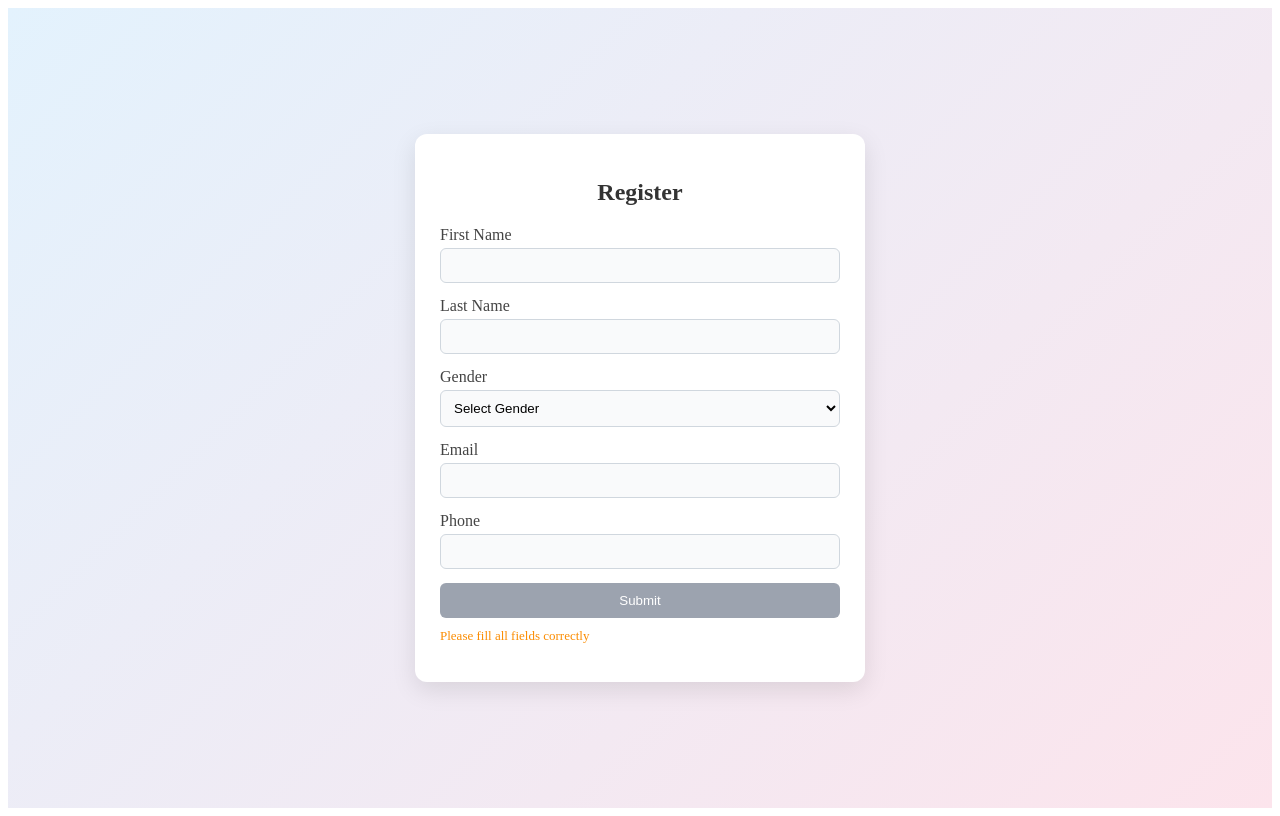
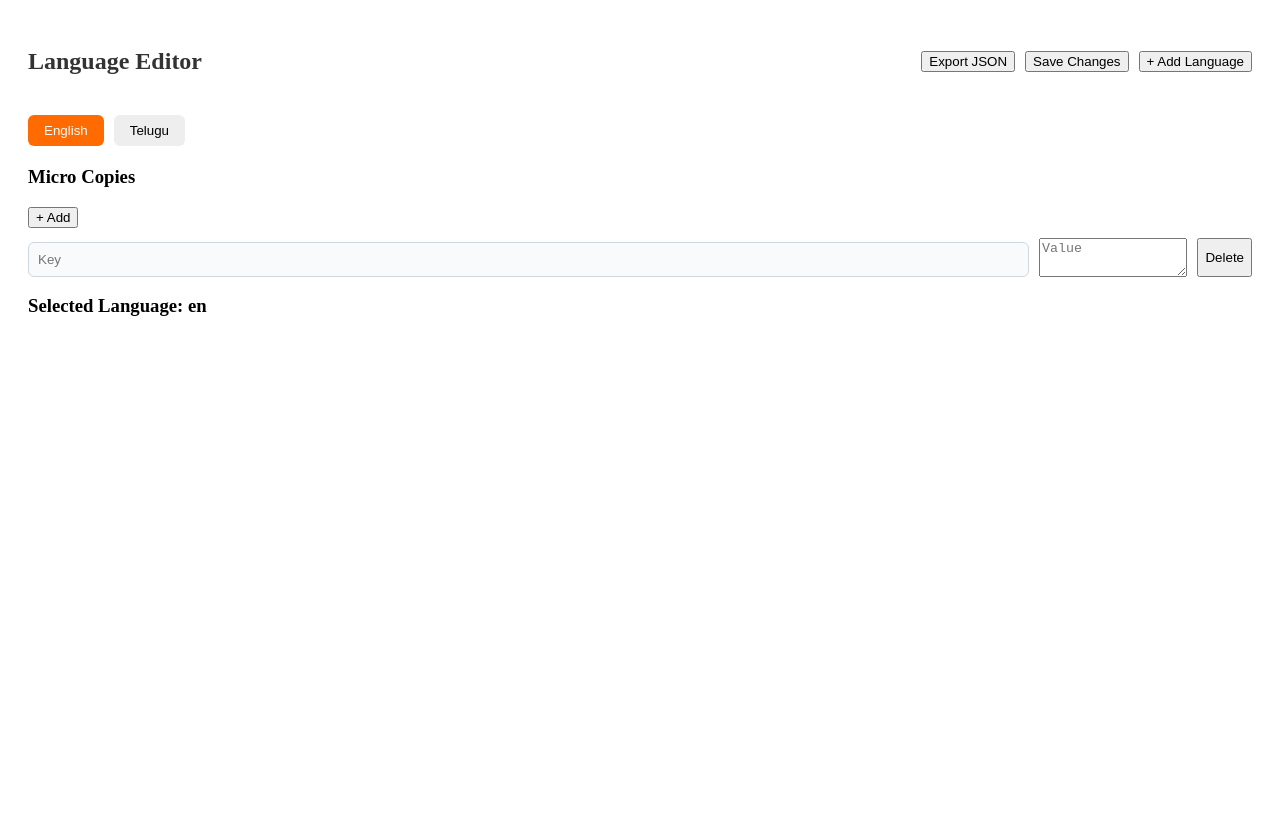
Before and after one commit to Karthiksherlock/sample_react1, a React (Vite) app: page /language in a window 1280 px wide. Built offline with nearby package versions, Linux system fonts and the light colour scheme.

Commit message:
added language page with routing, header, tabs and microcopy functionality

```diff
--- a/package.json
+++ b/package.json
@@ -12,7 +12,8 @@
   "dependencies": {
     "axios": "^1.15.0",
     "react": "^19.2.4",
-    "react-dom": "^19.2.4"
+    "react-dom": "^19.2.4",
+    "react-router-dom": "^7.14.2"
   },
   "devDependencies": {
     "@babel/core": "^7.29.0",
--- a/src/App.tsx
+++ b/src/App.tsx
@@ -1,7 +1,16 @@
-import UserForm from "./components/UserForm";
+import { BrowserRouter, Routes, Route } from "react-router-dom";
+import UserForm from "./components/userForm";
+import LanguagePage from "./pages/LanguagePage";
 
 function App() {
-  return <UserForm />;
+  return (
+    <BrowserRouter>
+      <Routes>
+        <Route path="/" element={<UserForm />} />
+        <Route path="/language" element={<LanguagePage />} />
+      </Routes>
+    </BrowserRouter>
+  );
 }
 
 export default App;
--- /dev/null
+++ b/src/components/language/MicroCopyItem.tsx
@@ -0,0 +1,33 @@
+type Item = {
+  key: string;
+  value: string;
+};
+
+type Props = {
+  item: Item;
+  index: number;
+  onChange: (index: number, field: "key" | "value", value: string) => void;
+  onDelete: (index: number) => void;
+};
+
+function MicroCopyItem({ item, index, onChange, onDelete }: Props) {
+  return (
+    <div style={{ display: "flex", gap: "10px", marginBottom: "10px" }}>
+      <input
+        placeholder="Key"
+        value={item.key}
+        onChange={(e) => onChange(index, "key", e.target.value)}
+      />
+
+      <textarea
+        placeholder="Value"
+        value={item.value}
+        onChange={(e) => onChange(index, "value", e.target.value)}
+      />
+
+      <button onClick={() => onDelete(index)}>Delete</button>
+    </div>
+  );
+}
+
+export default MicroCopyItem;
--- /dev/null
+++ b/src/components/language/header.tsx
@@ -0,0 +1,26 @@
+type HeaderProps = {
+  onAddLanguage: () => void;
+};
+
+function Header({ onAddLanguage }: HeaderProps) {
+  return (
+    <div
+      style={{
+        display: "flex",
+        justifyContent: "space-between",
+        alignItems: "center",
+        marginBottom: "20px",
+      }}
+    >
+      <h2>Language Editor</h2>
+
+      <div style={{ display: "flex", gap: "10px" }}>
+        <button>Export JSON</button>
+        <button>Save Changes</button>
+        <button onClick={onAddLanguage}>+ Add Language</button>
+      </div>
+    </div>
+  );
+}
+
+export default Header;
--- /dev/null
+++ b/src/components/language/tabs.tsx
@@ -0,0 +1,36 @@
+type Language = {
+  code: string;
+  name: string;
+};
+
+type TabsProps = {
+  languages: Language[];
+  selectedLanguage: string;
+  onSelect: (code: string) => void;
+};
+
+function Tabs({ languages, selectedLanguage, onSelect }: TabsProps) {
+  return (
+    <div style={{ display: "flex", gap: "10px", marginBottom: "20px" }}>
+      {languages.map((lang) => (
+        <button
+          key={lang.code}
+          onClick={() => onSelect(lang.code)}
+          style={{
+            padding: "8px 16px",
+            background:
+              selectedLanguage === lang.code ? "#ff6b00" : "#eee",
+            color: selectedLanguage === lang.code ? "#fff" : "#000",
+            border: "none",
+            borderRadius: "6px",
+            cursor: "pointer",
+          }}
+        >
+          {lang.name}
+        </button>
+      ))}
+    </div>
+  );
+}
+
+export default Tabs;
--- /dev/null
+++ b/src/pages/LanguagePage.tsx
@@ -0,0 +1,69 @@
+import { useState } from "react";
+import Header from "../components/language/Header";
+import Tabs from "../components/language/Tabs";
+import MicroCopyItem from "../components/language/MicroCopyItem";
+function LanguagePage() {
+  const [languages, setLanguages] = useState([
+    { code: "en", name: "English" },
+    { code: "te", name: "Telugu" },
+  ]);
+
+  const [selectedLanguage, setSelectedLanguage] = useState("en");
+  const [showModal, setShowModal] = useState(false);
+  const [microCopies, setMicroCopies] = useState([
+    { key: "", value: "" },
+  ]);
+  const handleChange = (
+    index: number,
+    field: "key" | "value",
+    value: string
+  ) => {
+    const updated = [...microCopies];
+    updated[index][field] = value;
+    setMicroCopies(updated);
+  };
+
+  const handleAdd = () => {
+    setMicroCopies([...microCopies, { key: "", value: "" }]);
+  };
+
+  const handleDelete = (index: number) => {
+    const updated = microCopies.filter((_, i) => i !== index);
+    setMicroCopies(updated);
+  };
+
+  return (
+    <div style={{ padding: "20px" }}>
+      <Header onAddLanguage={() => setShowModal(true)} />
+
+      {/* Tabs */}
+      <Tabs
+        languages={languages}
+        selectedLanguage={selectedLanguage}
+        onSelect={setSelectedLanguage}
+      />
+      <h3>Micro Copies</h3>
+
+      <button onClick={handleAdd}>+ Add</button>
+
+      <div style={{ marginTop: "10px" }}>
+        {microCopies.map((item, index) => (
+          <MicroCopyItem
+            key={index}
+            item={item}
+            index={index}
+            onChange={handleChange}
+            onDelete={handleDelete}
+          />
+        ))}
+      </div>
+
+      {/* Selected Language Display */}
+      <div>
+        <h3>Selected Language: {selectedLanguage}</h3>
+      </div>
+    </div>
+  );
+}
+
+export default LanguagePage;
```
Also changed, not shown: 1 other file (tests, documents, lock files or other folders).
